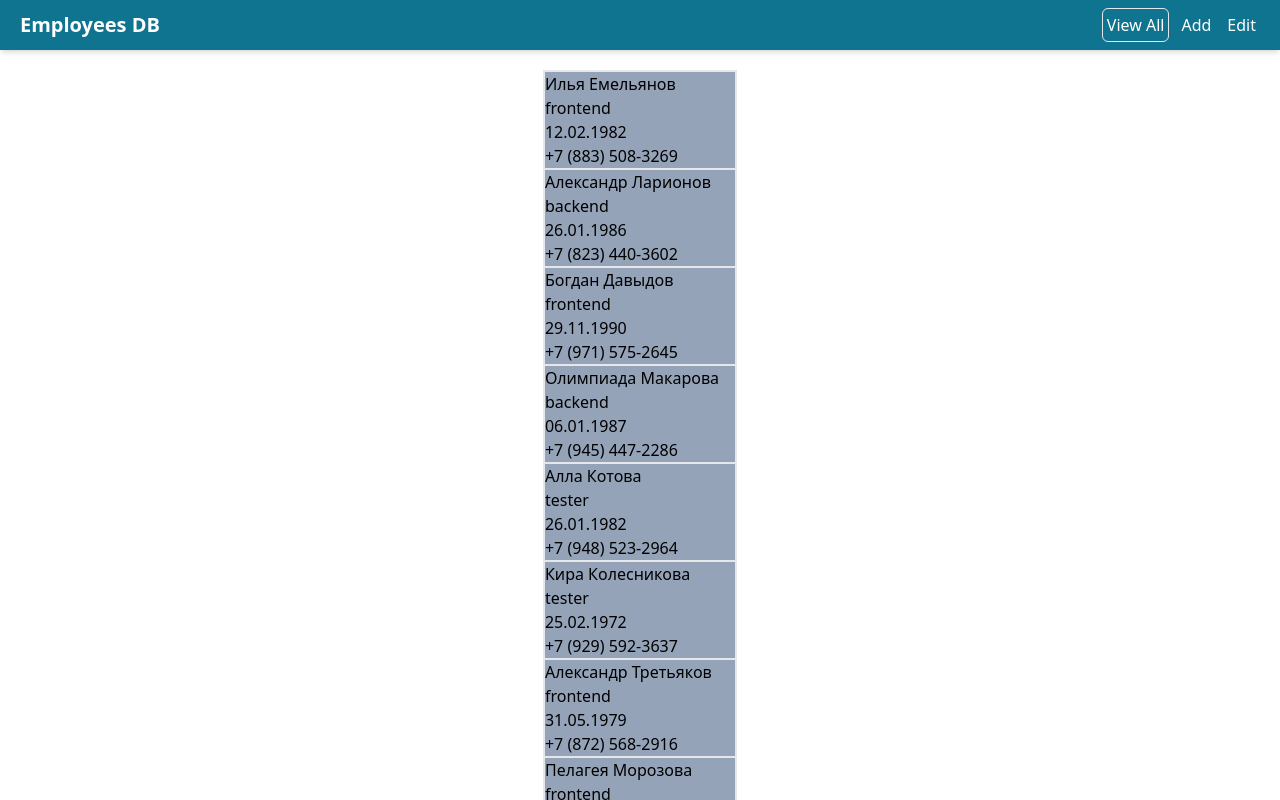
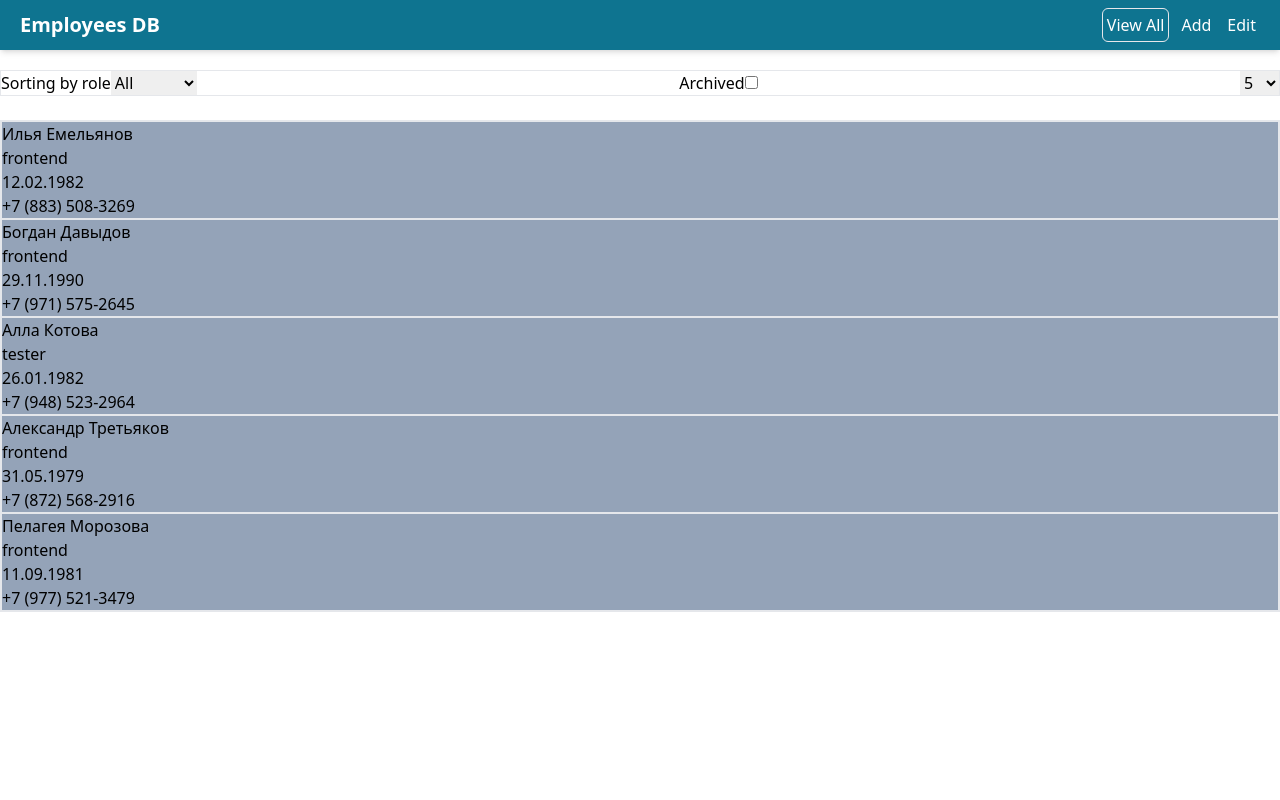
Before and after one commit to AlekseyG1995/employees-db, a React (Create React App) app: page / in a window 1280 px wide. Shown: the top 800 px of the page. Built offline with nearby package versions, Linux system fonts and the light colour scheme; data requests are answered from the project's data file.

Commit message:
filter component

```diff
--- /dev/null
+++ b/src/components/FilterForm.tsx
@@ -0,0 +1,57 @@
+import React, { FC } from "react"
+import { IFilters } from "../types/IFilters"
+
+interface FilterFormProps {
+  roles?: string[]
+  showOnPage?: number[]
+  currentFilter: IFilters
+  changeFilters: (filters: IFilters) => void
+}
+
+export const FilterForm: FC<FilterFormProps> = ({ currentFilter, changeFilters, roles = [], showOnPage = [10] }) => {
+  const selectRoleHandler = (e: React.ChangeEvent<HTMLSelectElement>) => {
+    changeFilters({ ...currentFilter, role: e.target.value })
+  }
+
+  const selectCountPageHandler = (e: React.ChangeEvent<HTMLSelectElement>) => {
+    changeFilters({ ...currentFilter, showOnPage: Number(e.target.value) })
+  }
+
+  const isArchiveChangeHandler = (e: React.ChangeEvent<HTMLInputElement>) => {
+    changeFilters({ ...currentFilter, isArchive: e.target.checked })
+  }
+
+  return (
+    <div className="filter-form w-full border flex justify-between">
+      <div className="filter-form__role">
+        <label>
+          Sorting by role
+          <select defaultValue={currentFilter.role} onChange={selectRoleHandler}>
+            <option value="">All</option>
+            {roles.map((role) => (
+              <option key={role} value={role}>
+                {role}
+              </option>
+            ))}
+          </select>
+        </label>
+      </div>
+      <div className="filter-form__archive">
+        <label>
+          Archived
+          <input type="checkbox" defaultChecked={currentFilter.isArchive} onChange={isArchiveChangeHandler} />
+        </label>
+      </div>
+      <div className="filter-form__show-on-page">
+        <select defaultValue={currentFilter.showOnPage} onChange={selectCountPageHandler}>
+          {showOnPage.map((pageNum) => (
+            <option key={pageNum} value={pageNum}>
+              {pageNum}
+            </option>
+          ))}
+          <option value={0}>All</option>
+        </select>
+      </div>
+    </div>
+  )
+}
--- a/src/pages/ViewEmployeePage.tsx
+++ b/src/pages/ViewEmployeePage.tsx
@@ -1,15 +1,35 @@
-import React, { FC } from "react"
+import React, { FC, useEffect, useState } from "react"
 import { EmployeeList } from "../components/employee/EmployeeList"
-import { useGetAllQuery } from "../store/employeesAPI/employees.api"
+import { FilterForm } from "../components/FilterForm"
+import { rolesList } from "../models/rolesList"
+import { useLazyGetAllQuery } from "../store/employeesAPI/employees.api"
+import { IFilters } from "../types/IFilters"
 
-export const ViewEmployeePage:FC = () => {
-  const { data, isError, isLoading } = useGetAllQuery()
+const casesShowOnPage: number[] = [5, 10, 25]
 
+export const ViewEmployeePage: FC = () => {
+  const [filters, setFilters] = useState<IFilters>({
+    isArchive: false,
+    showOnPage: casesShowOnPage[0],
+    role: "", // case "all"
+    page: 1,
+  })
+
+  useEffect(() => {}, [])
+
+  useEffect(() => {
+    console.log("VIEW_PAGE filters: ", filters)
+    fetchUsers(filters)
+  }, [filters])
+
+  const [fetchUsers, { data, isError, isLoading }] = useLazyGetAllQuery()
   if (isLoading) return <p>Loading...</p>
   if (isError) return <p>Something went wrong</p>
 
   return (
-    <div>
+    <div className="w-full">
+      <FilterForm currentFilter={filters} changeFilters={setFilters} roles={rolesList} showOnPage={casesShowOnPage} />
+      <br />
       <EmployeeList employees={data || []} />
     </div>
   )
--- a/src/store/employeesAPI/employees.api.ts
+++ b/src/store/employeesAPI/employees.api.ts
@@ -1,18 +1,31 @@
 import { createApi, fetchBaseQuery } from "@reduxjs/toolkit/query/react"
 import { IEmployeeDTO } from "../../models/employee.dto"
 import { IEmployee } from "../../models/employee.model"
+import { IFilters } from "../../types/IFilters"
+
+const generateParams = (object: IFilters) => {
+  // !!! type any
+  const obj: any = {
+    isArchive: object.isArchive,
+  }
+  if (object.role.length > 0) obj.role = object.role // case All
+  if (object.showOnPage > 0) {
+    // case All
+    obj._limit = object.showOnPage
+    obj._page = object.page
+  }
+  return obj
+}
 
 export const employeesApi = createApi({
   reducerPath: "employees_api",
   tagTypes: ["Employees"],
   baseQuery: fetchBaseQuery({ baseUrl: "http://localhost:5000/" }), // may be ENV
   endpoints: (build) => ({
-    getAll: build.query<IEmployee[], void>({
-      query: () => ({
+    getAll: build.query<IEmployee[], IFilters>({
+      query: (filterParams: IFilters) => ({
         url: "employees",
-        params: {
-          // per_page: 10,
-        },
+        params: generateParams(filterParams),
       }),
       providesTags: () => ["Employees"],
     }),
@@ -22,17 +35,17 @@ export const employeesApi = createApi({
         method: "POST",
         body: employeeDTO,
       }),
-      // invalidatesTags: ["Employees"],
-      async onQueryStarted(_, { dispatch, queryFulfilled }) {
-        queryFulfilled.then(({ data }) => {
-          dispatch(
-            employeesApi.util.updateQueryData("getAll", undefined, (draft) => {
-              // ... UPDATE - add ID...
-              draft.push(data)
-            })
-          )
-        })
-      },
+      invalidatesTags: ["Employees"],
+      // async onQueryStarted(_, { dispatch, queryFulfilled }) {
+      //   queryFulfilled.then(({ data }) => {
+      //     dispatch(
+      //       employeesApi.util.updateQueryData("getAll", undefined, (draft) => {
+      //         // ... UPDATE - add ID...
+      //         draft.push(data)
+      //       })
+      //     )
+      //   })
+      // },
     }),
     udpate: build.mutation<IEmployee, IEmployee>({
       query: (employee: IEmployee) => ({
@@ -50,4 +63,4 @@ export const employeesApi = createApi({
   }),
 })
 
-export const { useGetAllQuery, useAddMutation } = employeesApi
+export const { useLazyGetAllQuery, useAddMutation } = employeesApi
--- /dev/null
+++ b/src/types/IFilters.ts
@@ -0,0 +1,6 @@
+export interface IFilters {
+  role: string
+  isArchive: boolean
+  showOnPage: number
+  page: number
+}
```
